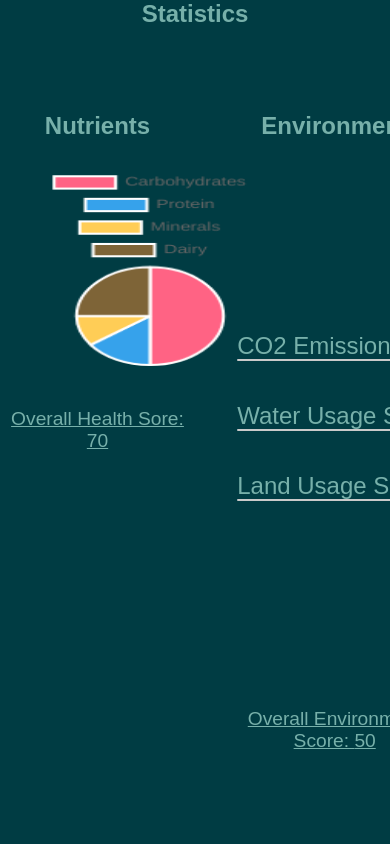
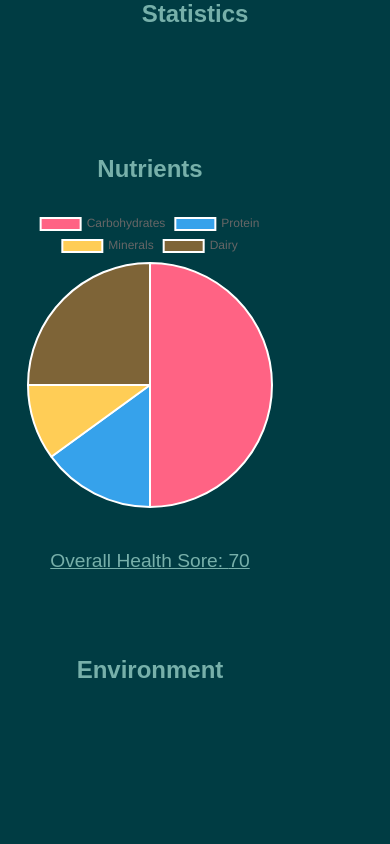
Before and after one commit to biotechHack24/you-are-what-you-eat, a Next.js app: page /statistics in a window 390 px wide. Shown: the top 844 px of the page. Built offline with nearby package versions, Linux system fonts and the light colour scheme.

Commit message:
Fix/responsiveness (#6)
* feat: statistics horizontal layout

* fix: responsiveness (fix #5)

```diff
--- a/src/app/statistics/page.module.css
+++ b/src/app/statistics/page.module.css
@@ -12,19 +12,19 @@
 
     display: flex;
     flex-direction: row;
-    gap: 5svh;
-    align-items: baseline;
+    flex-wrap: wrap;
 }
 
 .data_section {
     display: flex;
     flex-direction: column;
     width: 50%;
+    min-width: 300px;
     height: 100%;
 }
 
 .section_heading {
-    margin-top: 5svh;
+    margin-top: 10svh;
     margin-bottom: 2svh;
     margin-bottom: 3svh;
     text-align: center;
--- a/src/app/statistics/page.tsx
+++ b/src/app/statistics/page.tsx
@@ -80,6 +80,7 @@ export default function Statistics() {
         <section className={styles.main}>
             <h1 className={styles.heading}>Statistics</h1>
             <section className={styles.data}>
+
                 <div className={styles.data_section}>
                     <h2 className={styles.section_heading}>Nutrients</h2>
                     <canvas id="chart" className={styles.graphic}></canvas>
```
